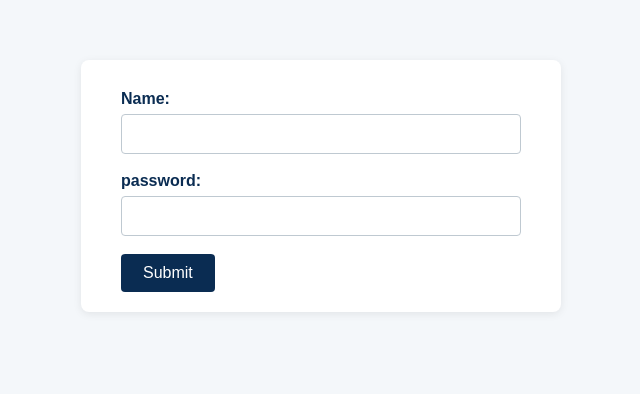
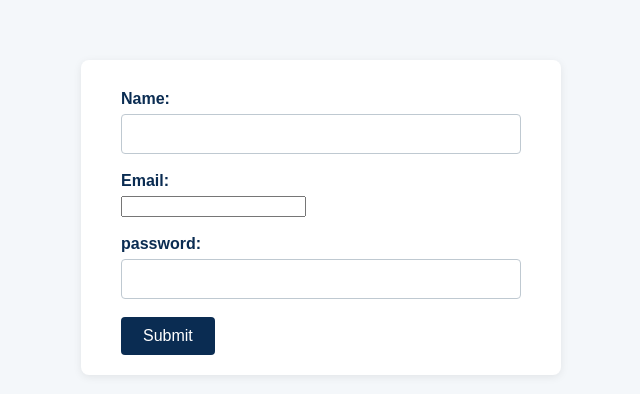
Before and after one commit to Alfiya-Anjum/Odin_projs, a plain HTML site: page form-validation/index.html in a window 1280 px wide. Shown: the whole page, without its empty margins (319-959 px from the left). Drawn offline with Linux system fonts and the light colour scheme.

Commit message:
email added in form

```diff
--- a/form-validation/index.html
+++ b/form-validation/index.html
@@ -5,7 +5,6 @@
     <meta name="viewport" content="width=device-width, initial-scale=1.0">
     <title>Form</title>
     <link rel="stylesheet" href="style.css">
-
     <script defer src="script.js"></script>
 </head>
 <body>
@@ -14,13 +13,15 @@
         <div>
             <label for="name">Name:</label>
             <input type="text" id="name" name="name" required>
-
+        </div>
+         <div>
+            <label for="email">Email:</label>
+            <input type="email" id="email" name="email" required>
         </div>
 
         <div>
             <label for="password">password:</label>
             <input type="password" id="password" name="password" required>
-
         </div>
         <button type="submit">Submit</button>
     </form>
```
